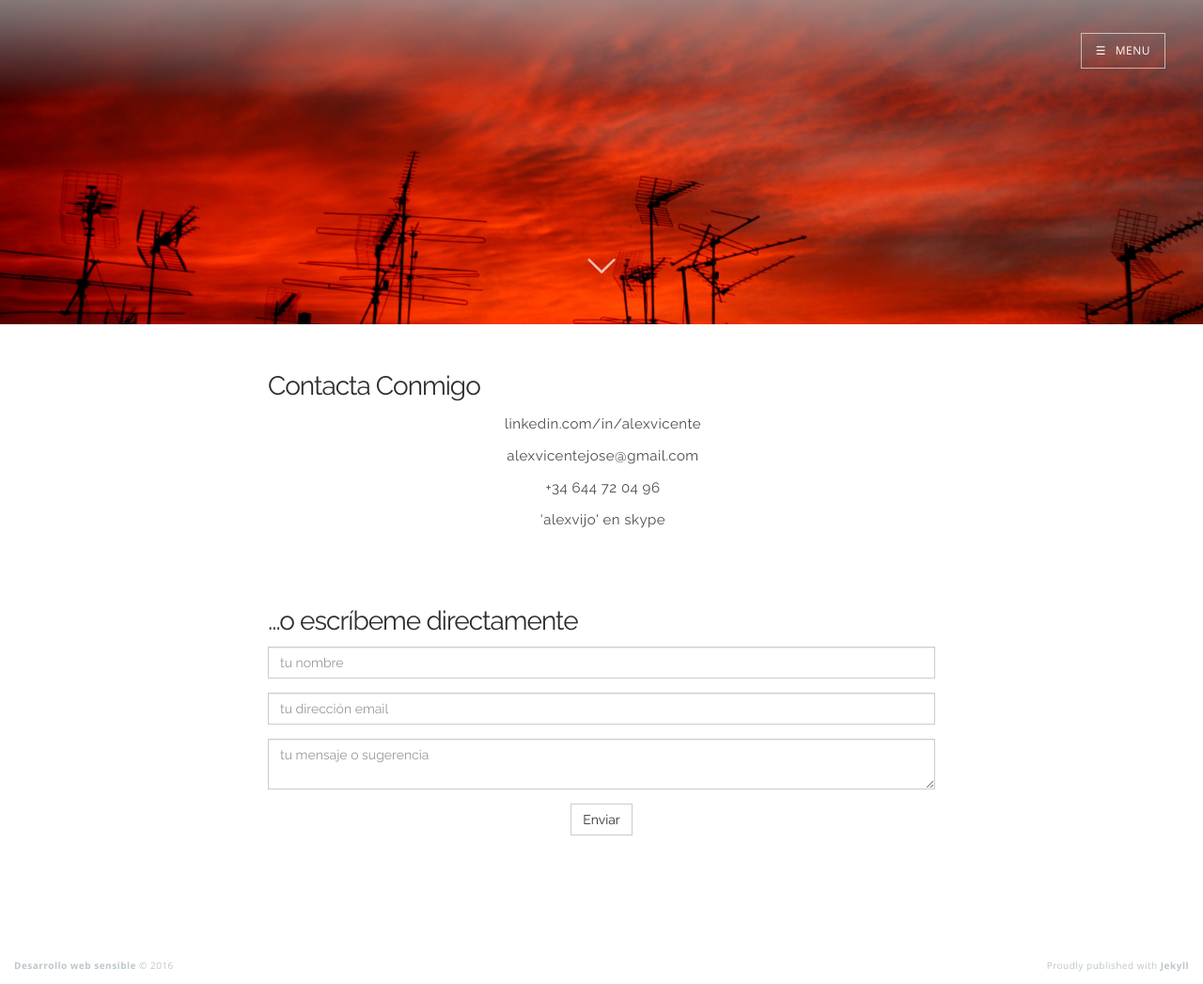
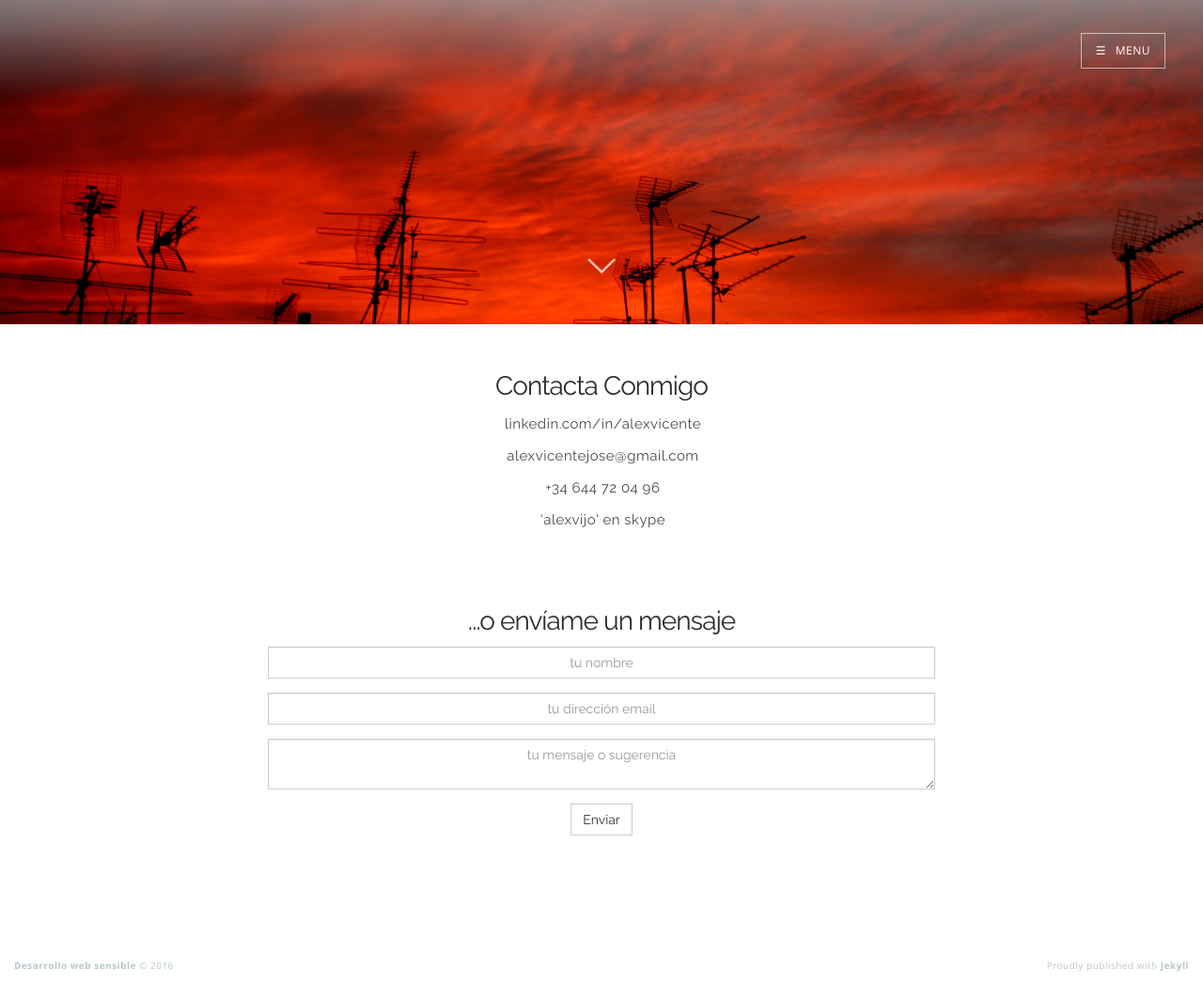
Before and after one commit to alexvijo/alexvijo.github.io, a Jekyll site: the page built from contacta.md, in a window 1280 px wide. Shown: the whole page at 94% size. Built offline with Jekyll 4.4.1, drawn with Linux system fonts in a browser that asks for light colours; nearby versions of some CDN libraries.

Commit message:
Update contacta.md

```diff
--- a/contacta.md
+++ b/contacta.md
@@ -7,7 +7,7 @@ permalink: /contacta/
 group: "navigation"
 ---
 
-<h2>Contacta Conmigo<br></h2>
+<h2 class="text-center">Contacta Conmigo<br></h2>
 
 <ul class="list-unstyled text-center">
   <li><a href="https://es.linkedin.com/in/alexvicente">linkedin.com/in/alexvicente</a></li>
@@ -18,18 +18,18 @@ group: "navigation"
 
 <br>
 
-<h2 class="">...o escríbeme directamente</h2>
+<h2 class="text-center">...o envíame un mensaje</h2>
 
 <div class="show-form text-center">
 <form method="POST" action="http://formspree.io/alexvicentejose@gmail.com">
   <div class="form-group">
-    <input type="text" name="name" placeholder="tu nombre" class="form-control">
+    <input type="text" name="name" placeholder="tu nombre" class="form-control text-center">
   </div>
   <div class="form-group">
-    <input type="email" name="email" placeholder="tu dirección email" class="form-control">
+    <input type="email" name="email" placeholder="tu dirección email" class="form-control text-center">
   </div>
   <div class="form-group">
-    <textarea name="message" placeholder="tu mensaje o sugerencia" class="form-control"></textarea>
+    <textarea name="message" placeholder="tu mensaje o sugerencia" class="form-control text-center"></textarea>
   </div>
   <button type="submit" class="btn btn-default">Enviar</button>
 </form>
```
